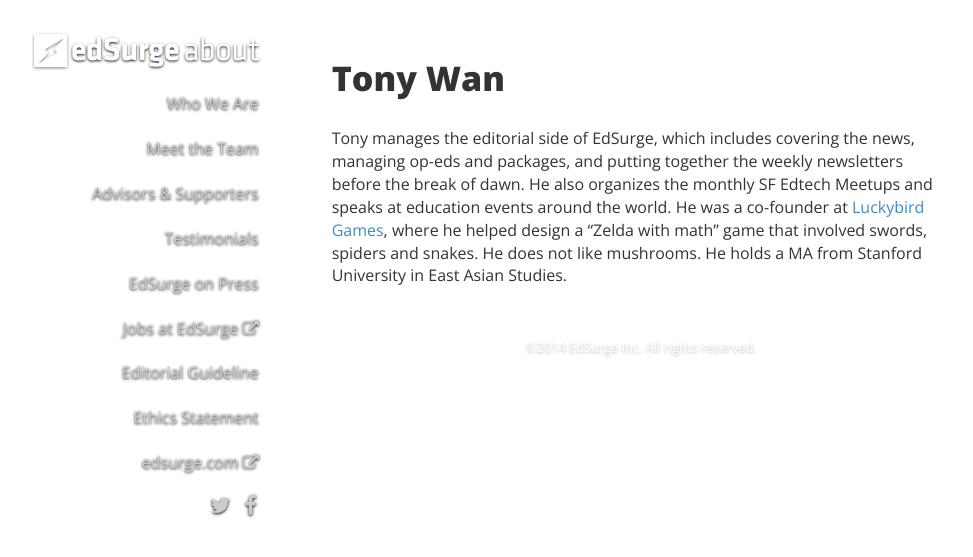
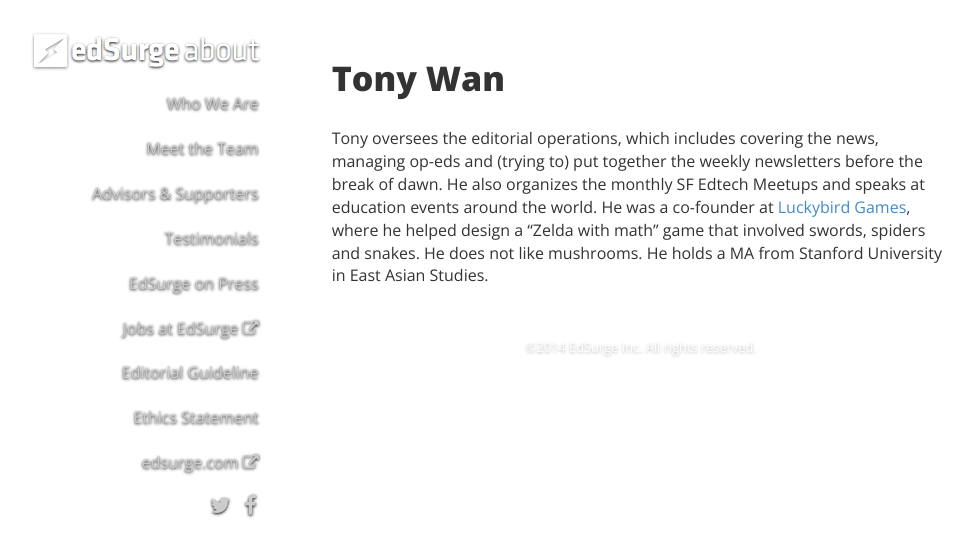
Before and after one commit to tonysurge/about.edsurge.com, a Jekyll site: the page built from team/_posts/2014-01-04-tony-wan.md, in a window 1280 px wide. Shown: the top 557 px of the page, without its empty margins (155-1128 px from the left). Built offline with Jekyll 4.4.1, drawn with Linux system fonts in a browser that asks for light colours; nearby versions of some CDN libraries; our own code applies the rules of GitHub Pages for plain Markdown files; Markdown is read by kramdown in place of the engine named in the settings.

Commit message:
Update 2014-01-04-tony-wan.md

```diff
--- a/team/_posts/2014-01-04-tony-wan.md
+++ b/team/_posts/2014-01-04-tony-wan.md
@@ -5,4 +5,4 @@
 twitter: tonywan
 ---
 
-Tony manages the editorial side of EdSurge, which includes covering the news, managing op-eds and packages, and putting together the weekly newsletters before the break of dawn. He also organizes the monthly SF Edtech Meetups and speaks at education events around the world. He was a co-founder at [Luckybird Games](http://www.luckybirdgames.com/), where he helped design a “Zelda with math” game that involved swords, spiders and snakes. He does not like mushrooms. He holds a MA from Stanford University in East Asian Studies.
+Tony oversees the editorial operations, which includes covering the news, managing op-eds and (trying to) put together the weekly newsletters before the break of dawn. He also organizes the monthly SF Edtech Meetups and speaks at education events around the world. He was a co-founder at [Luckybird Games](http://www.luckybirdgames.com/), where he helped design a “Zelda with math” game that involved swords, spiders and snakes. He does not like mushrooms. He holds a MA from Stanford University in East Asian Studies.
```
